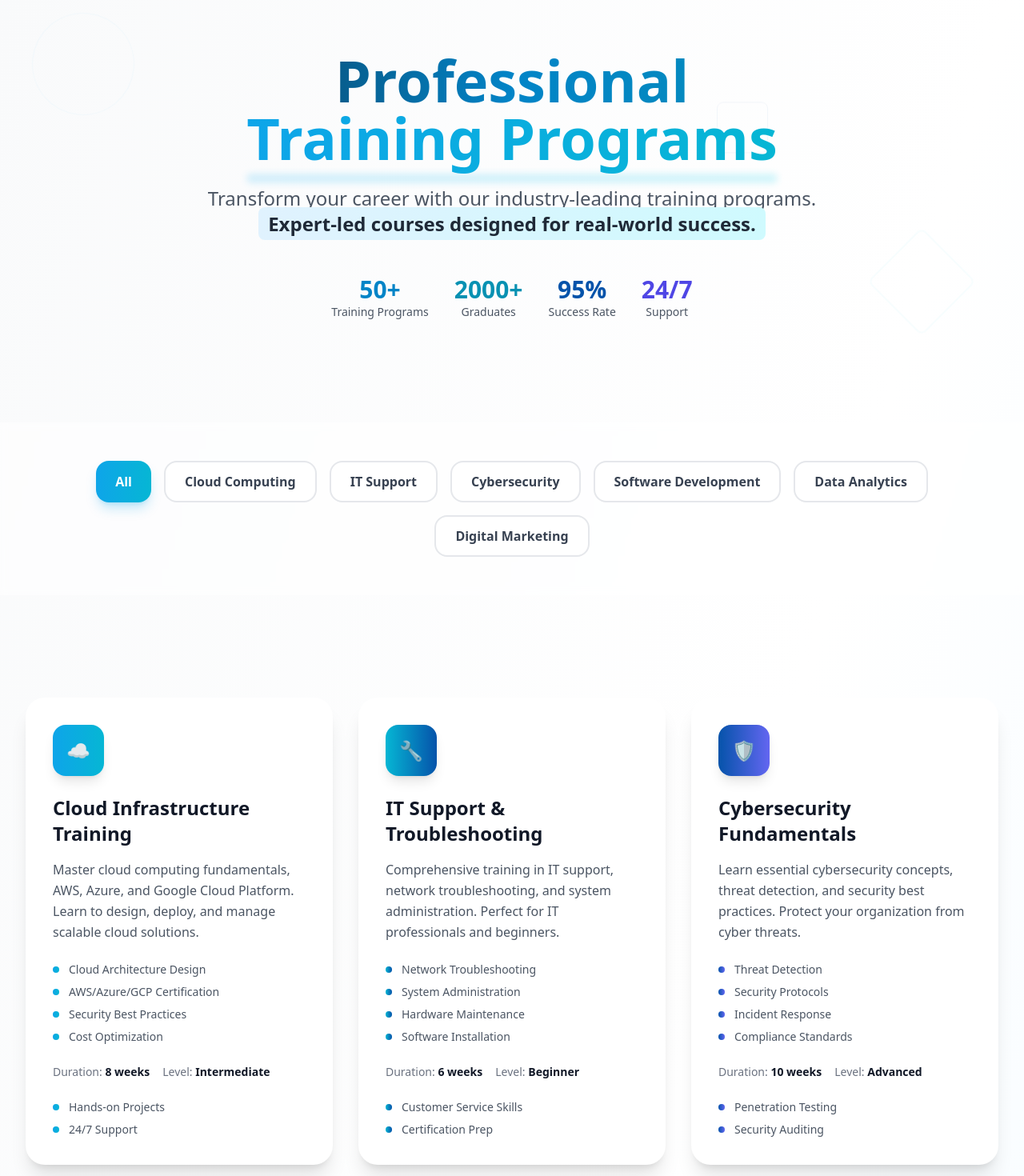
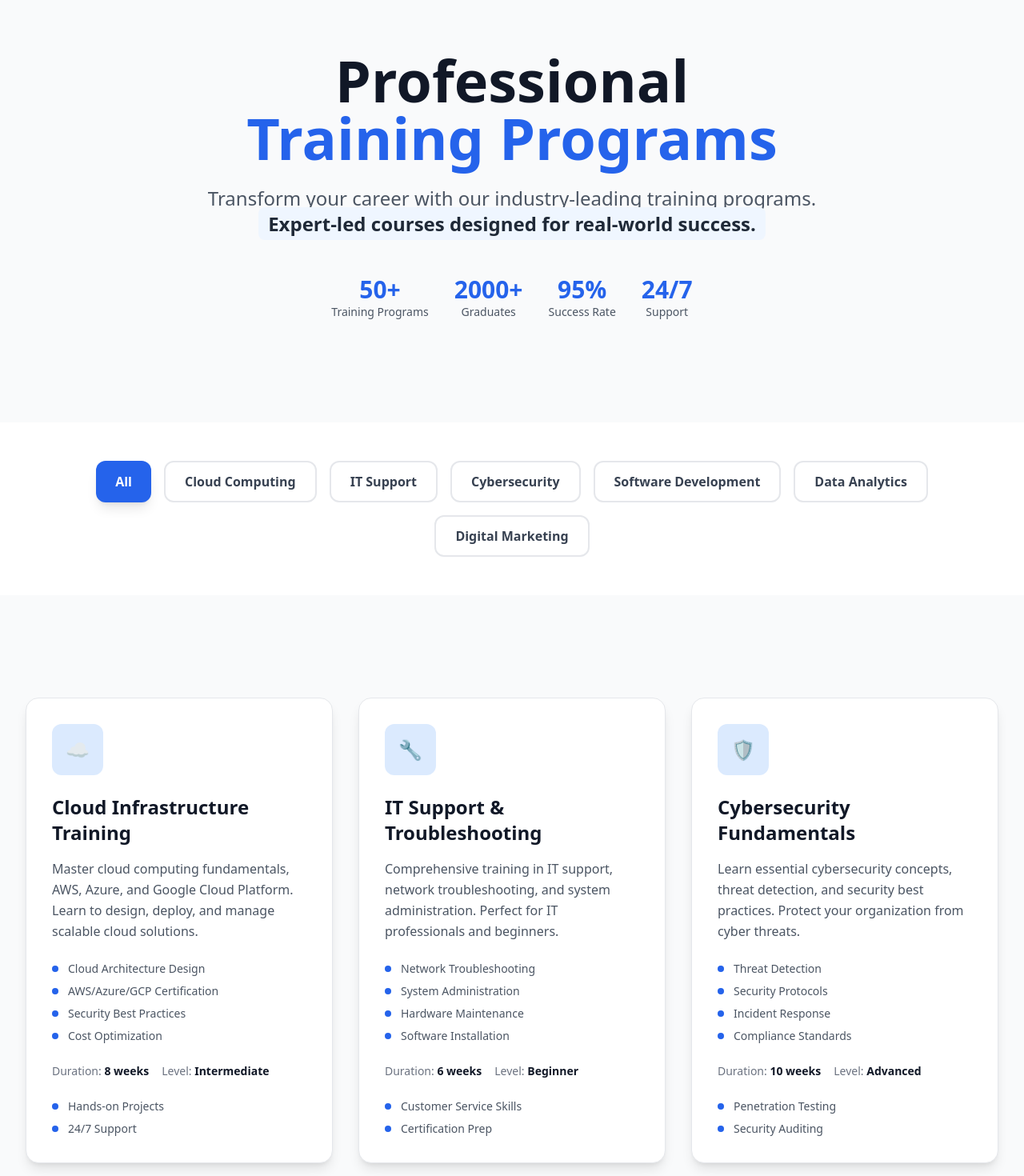
Before and after one commit to muynuddinr/Cloud-solutions, a Next.js app: page /Training in a window 1280 px wide. Shown: the part 160-1630 px from the top of the page at 80% size. Built offline with nearby package versions, Linux system fonts and the light colour scheme.

Commit message:
docker updated success 1

```diff
--- a/src/app/Training/Training.tsx
+++ b/src/app/Training/Training.tsx
@@ -17,8 +17,6 @@ const trainingPrograms = [
       "Hands-on Projects",
       "24/7 Support"
     ],
-    gradient: "from-sky-500 to-cyan-500",
-    bgColor: "from-sky-50 to-cyan-50",
     accentColor: "sky",
     category: "Cloud Computing"
   },
@@ -37,8 +35,6 @@ const trainingPrograms = [
       "Customer Service Skills",
       "Certification Prep"
     ],
-    gradient: "from-cyan-500 to-[#0553aa]",
-    bgColor: "from-cyan-50 to-[#0553aa]",
     accentColor: "cyan",
     category: "IT Support"
   },
@@ -57,8 +53,6 @@ const trainingPrograms = [
       "Penetration Testing",
       "Security Auditing"
     ],
-    gradient: "from-[#0553aa] to-indigo-500",
-    bgColor: "from-[#0553aa] to-indigo-50",
     accentColor: "blue",
     category: "Cybersecurity"
   },
@@ -77,8 +71,6 @@ const trainingPrograms = [
       "Testing Strategies",
       "Deployment Pipeline"
     ],
-    gradient: "from-indigo-500 to-purple-500",
-    bgColor: "from-indigo-50 to-purple-50",
     accentColor: "indigo",
     category: "Software Development"
   },
@@ -97,8 +89,6 @@ const trainingPrograms = [
       "Machine Learning Basics",
       "Reporting Tools"
     ],
-    gradient: "from-purple-500 to-pink-500",
-    bgColor: "from-purple-50 to-pink-50",
     accentColor: "purple",
     category: "Data Analytics"
   },
@@ -117,8 +107,6 @@ const trainingPrograms = [
       "Email Marketing",
       "Conversion Optimization"
     ],
-    gradient: "from-pink-500 to-rose-500",
-    bgColor: "from-pink-50 to-rose-50",
     accentColor: "pink",
     category: "Digital Marketing"
   }
@@ -212,31 +200,23 @@ export default function Training() {
     : trainingPrograms.filter(program => program.category === activeCategory);
 
   return (
-    <div className="min-h-screen bg-gradient-to-br from-gray-50 via-white to-sky-50">
+    <div className="min-h-screen bg-gray-50">
       {/* Hero Section */}
       <section className="relative py-20 md:py-32 overflow-hidden">
-        {/* Background Elements */}
-        <div className="absolute inset-0 opacity-5 pointer-events-none">
-          <div className="absolute top-20 left-10 w-32 h-32 border border-sky-400 rounded-full animate-spin" style={{ animationDuration: '20s' }}></div>
-          <div className="absolute bottom-32 right-20 w-24 h-24 border-2 border-cyan-400 rounded-lg rotate-45 animate-pulse"></div>
-          <div className="absolute top-1/3 right-1/4 w-16 h-16 border border-[#0553aa] rounded-lg rotate-12 animate-bounce" style={{ animationDelay: '2s' }}></div>
-        </div>
-
         <div className="max-w-7xl mx-auto px-4 md:px-8">
           <div className={`text-center transition-all duration-1000 ${isVisible ? 'opacity-100 translate-y-0' : 'opacity-0 translate-y-10'}`}>
-            <h1 className="text-4xl md:text-6xl lg:text-7xl font-extrabold mb-6 bg-gradient-to-r from-gray-900 via-sky-600 to-cyan-600 bg-clip-text text-transparent leading-tight">
+            <h1 className="text-4xl md:text-6xl lg:text-7xl font-extrabold mb-6 text-gray-900 leading-tight">
               Professional
               <br />
-              <span className="relative bg-gradient-to-r from-sky-500 to-cyan-500 bg-clip-text text-transparent">
+              <span className="text-blue-600">
                 Training Programs
-                <div className="absolute -bottom-2 left-0 w-full h-3 bg-gradient-to-r from-sky-400 to-cyan-400 opacity-20 blur-sm rounded-full"></div>
               </span>
             </h1>
 
             <p className="text-lg md:text-2xl text-gray-600 mb-8 max-w-3xl mx-auto leading-relaxed">
               Transform your career with our industry-leading training programs.
               <br className="hidden md:inline" />
-              <span className="font-semibold text-gray-800 bg-gradient-to-r from-sky-100 to-cyan-100 px-3 py-1 rounded-lg">
+              <span className="font-semibold text-gray-800 bg-blue-50 px-3 py-1 rounded-lg">
                 Expert-led courses designed for real-world success.
               </span>
             </p>
@@ -244,19 +224,19 @@ export default function Training() {
             {/* Stats */}
             <div className="flex flex-wrap justify-center gap-8 mt-12">
               <div className="text-center">
-                <div className="text-3xl font-bold text-sky-600">50+</div>
+                <div className="text-3xl font-bold text-blue-600">50+</div>
                 <div className="text-sm text-gray-600">Training Programs</div>
               </div>
               <div className="text-center">
-                <div className="text-3xl font-bold text-cyan-600">2000+</div>
+                <div className="text-3xl font-bold text-blue-600">2000+</div>
                 <div className="text-sm text-gray-600">Graduates</div>
               </div>
               <div className="text-center">
-                <div className="text-3xl font-bold text-[#0553aa]">95%</div>
+                <div className="text-3xl font-bold text-blue-600">95%</div>
                 <div className="text-sm text-gray-600">Success Rate</div>
               </div>
               <div className="text-center">
-                <div className="text-3xl font-bold text-indigo-600">24/7</div>
+                <div className="text-3xl font-bold text-blue-600">24/7</div>
                 <div className="text-sm text-gray-600">Support</div>
               </div>
             </div>
@@ -265,17 +245,17 @@ export default function Training() {
       </section>
 
       {/* Category Filter */}
-      <section className="py-12 bg-white/50 backdrop-blur-sm">
+      <section className="py-12 bg-white">
         <div className="max-w-7xl mx-auto px-4 md:px-8">
           <div className="flex flex-wrap justify-center gap-4">
             {categories.map((category) => (
               <button
                 key={category}
                 onClick={() => setActiveCategory(category)}
-                className={`px-6 py-3 rounded-2xl font-semibold transition-all duration-300 ${
+                className={`px-6 py-3 rounded-xl font-semibold transition-all duration-300 ${
                   activeCategory === category
-                    ? "bg-gradient-to-r from-sky-500 to-cyan-500 text-white shadow-lg shadow-sky-500/25"
-                    : "bg-white text-gray-700 border-2 border-gray-200 hover:border-sky-400 hover:text-sky-600"
+                    ? "bg-blue-600 text-white shadow-lg"
+                    : "bg-white text-gray-700 border-2 border-gray-200 hover:border-blue-400 hover:text-blue-600"
                 }`}
               >
                 {category}
@@ -292,18 +272,15 @@ export default function Training() {
             {filteredPrograms.map((program) => (
               <div
                 key={program.id}
-                className={`group relative bg-white rounded-3xl p-8 shadow-xl border-2 border-transparent hover:border-${program.accentColor}-200 transition-all duration-500 hover:shadow-2xl hover:-translate-y-2 ${
-                  hoveredCard === program.id ? 'scale-105' : ''
+                className={`group relative bg-white rounded-2xl p-8 shadow-lg border border-gray-200 hover:border-blue-300 transition-all duration-300 hover:shadow-xl hover:-translate-y-1 ${
+                  hoveredCard === program.id ? 'scale-102' : ''
                 }`}
                 onMouseEnter={() => setHoveredCard(program.id)}
                 onMouseLeave={() => setHoveredCard(null)}
               >
-                {/* Background Gradient */}
-                <div className={`absolute inset-0 bg-gradient-to-br ${program.bgColor} opacity-0 group-hover:opacity-100 transition-opacity duration-500 rounded-3xl`}></div>
-
                 <div className="relative z-10">
                   {/* Icon */}
-                  <div className={`w-16 h-16 bg-gradient-to-r ${program.gradient} rounded-2xl flex items-center justify-center text-2xl mb-6 shadow-lg`}>
+                  <div className="w-16 h-16 bg-blue-100 rounded-xl flex items-center justify-center text-2xl mb-6">
                     {program.icon}
                   </div>
 
@@ -316,7 +293,7 @@ export default function Training() {
                     <ul className="space-y-2">
                       {program.features.slice(0, 4).map((feature, index) => (
                         <li key={index} className="flex items-center text-sm text-gray-600">
-                          <div className={`w-2 h-2 bg-gradient-to-r ${program.gradient} rounded-full mr-3`}></div>
+                          <div className="w-2 h-2 bg-blue-600 rounded-full mr-3"></div>
                           {feature}
                         </li>
                       ))}
@@ -336,7 +313,7 @@ export default function Training() {
                     <ul className="space-y-2">
                       {program.features.slice(4, 6).map((feature, index) => (
                         <li key={index} className="flex items-center text-sm text-gray-600">
-                          <div className={`w-2 h-2 bg-gradient-to-r ${program.gradient} rounded-full mr-3`}></div>
+                          <div className="w-2 h-2 bg-blue-600 rounded-full mr-3"></div>
                           {feature}
                         </li>
                       ))}
@@ -350,11 +327,11 @@ export default function Training() {
       </section>
 
       {/* Instructors Section */}
-      <section className="py-20 md:py-32 bg-white/50 backdrop-blur-sm">
+      <section className="py-20 md:py-32 bg-gray-50">
         <div className="max-w-7xl mx-auto px-4 md:px-8">
           <div className="text-center mb-16">
             <h2 className="text-4xl md:text-5xl font-bold text-gray-900 mb-6">
-              Expert <span className="bg-gradient-to-r from-sky-500 to-cyan-500 bg-clip-text text-transparent">Instructors</span>
+              Expert <span className="text-blue-600">Instructors</span>
             </h2>
             <p className="text-xl text-gray-600 max-w-2xl mx-auto">
               Learn from industry professionals with years of experience and proven track records
@@ -363,13 +340,13 @@ export default function Training() {
 
           <div className="grid grid-cols-1 md:grid-cols-3 gap-8">
             {instructors.map((instructor) => (
-              <div key={instructor.id} className="bg-white rounded-3xl p-8 shadow-xl border-2 border-gray-100 hover:border-sky-200 transition-all duration-300 hover:shadow-2xl hover:-translate-y-2">
+              <div key={instructor.id} className="bg-white rounded-2xl p-8 shadow-lg border border-gray-200 hover:border-blue-300 transition-all duration-300 hover:shadow-xl hover:-translate-y-1">
                 <div className="text-center">
-                  <div className="w-20 h-20 bg-gradient-to-r from-sky-500 to-cyan-500 rounded-full flex items-center justify-center text-3xl mx-auto mb-6 shadow-lg">
+                  <div className="w-20 h-20 bg-blue-100 rounded-full flex items-center justify-center text-3xl mx-auto mb-6">
                     {instructor.image}
                   </div>
                   <h3 className="text-2xl font-bold text-gray-900 mb-2">{instructor.name}</h3>
-                  <p className="text-sky-600 font-semibold mb-2">{instructor.position}</p>
+                  <p className="text-blue-600 font-semibold mb-2">{instructor.position}</p>
                   <p className="text-gray-600 mb-4">{instructor.expertise}</p>
 
                   <div className="flex justify-center items-center space-x-4 mb-6">
@@ -387,7 +364,7 @@ export default function Training() {
                     </div>
                   </div>
 
-                  <button className="w-full px-6 py-3 bg-gradient-to-r from-sky-500 to-cyan-500 text-white rounded-2xl font-semibold hover:shadow-lg hover:shadow-sky-500/25 transition-all duration-300 hover:scale-105">
+                  <button className="w-full px-6 py-3 bg-blue-600 text-white rounded-xl font-semibold hover:bg-blue-700 transition-all duration-300">
                     View Profile
                   </button>
                 </div>
@@ -402,7 +379,7 @@ export default function Training() {
         <div className="max-w-7xl mx-auto px-4 md:px-8">
           <div className="text-center mb-16">
             <h2 className="text-4xl md:text-5xl font-bold text-gray-900 mb-6">
-              What Our <span className="bg-gradient-to-r from-sky-500 to-cyan-500 bg-clip-text text-transparent">Students Say</span>
+              What Our <span className="text-blue-600">Students Say</span>
             </h2>
           </div>
 
@@ -411,8 +388,8 @@ export default function Training() {
               {testimonials.map((testimonial, index) => (
                 <div
                   key={testimonial.id}
-                  className={`bg-white rounded-3xl p-8 shadow-xl border-2 border-gray-100 transition-all duration-500 ${
-                    index === activeTestimonial ? 'scale-105 shadow-2xl' : 'opacity-75'
+                  className={`bg-white rounded-2xl p-8 shadow-lg border border-gray-200 transition-all duration-500 ${
+                    index === activeTestimonial ? 'scale-105 shadow-xl border-blue-300' : 'opacity-75'
                   }`}
                 >
                   <div className="flex items-center mb-4">
@@ -431,7 +408,7 @@ export default function Training() {
                     <div>
                       <h4 className="font-bold text-gray-900">{testimonial.name}</h4>
                       <p className="text-sm text-gray-600">{testimonial.position}</p>
-                      <p className="text-sm text-sky-600">{testimonial.company}</p>
+                      <p className="text-sm text-blue-600">{testimonial.company}</p>
                     </div>
                     <div className="text-right">
                       <p className="text-sm font-semibold text-gray-900">{testimonial.program}</p>
@@ -445,24 +422,19 @@ export default function Training() {
       </section>
 
       {/* CTA Section */}
-      <section className="py-20 md:py-32 bg-gradient-to-r from-sky-500 to-cyan-500 relative overflow-hidden">
-        <div className="absolute inset-0 opacity-10">
-          <div className="absolute top-20 left-10 w-32 h-32 border border-white rounded-full animate-spin" style={{ animationDuration: '20s' }}></div>
-          <div className="absolute bottom-32 right-20 w-24 h-24 border-2 border-white rounded-lg rotate-45 animate-pulse"></div>
-        </div>
-
+      <section className="py-20 md:py-32 bg-blue-600 relative overflow-hidden">
         <div className="max-w-7xl mx-auto px-4 md:px-8 text-center relative z-10">
           <h2 className="text-4xl md:text-5xl font-bold text-white mb-6">
             Ready to Transform Your Career?
           </h2>
-          <p className="text-xl text-white/90 mb-8 max-w-2xl mx-auto">
+          <p className="text-xl text-white mb-8 max-w-2xl mx-auto">
             Join thousands of professionals who have already taken the next step in their careers with our training programs.
           </p>
           <div className="flex flex-col sm:flex-row gap-4 justify-center">
-            <button className="px-8 py-4 bg-white text-sky-600 rounded-2xl font-bold hover:shadow-lg hover:shadow-white/25 transition-all duration-300 hover:scale-105">
+            <button className="px-8 py-4 bg-white text-blue-600 rounded-xl font-bold hover:bg-gray-100 transition-all duration-300">
               Browse All Courses
             </button>
-            <button className="px-8 py-4 border-2 border-white text-white rounded-2xl font-bold hover:bg-white hover:text-sky-600 transition-all duration-300 hover:scale-105">
+            <button className="px-8 py-4 border-2 border-white text-white rounded-xl font-bold hover:bg-white hover:text-blue-600 transition-all duration-300">
               Contact Us
             </button>
           </div>
--- a/src/app/layout.tsx
+++ b/src/app/layout.tsx
@@ -13,8 +13,8 @@ const geistMono = Geist_Mono({
 });
 
 export const metadata: Metadata = {
-  title: "Create Next App",
-  description: "Generated by create next app",
+  title: "Cloud IT Solution",
+  description: "Cloud IT Solution",
 };
 
 export default function RootLayout({
```
Also changed, not shown: src/app/Services/Services.tsx (+16 -31 lines).
